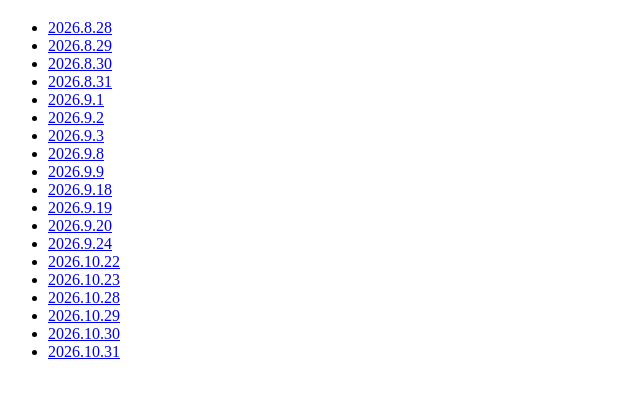
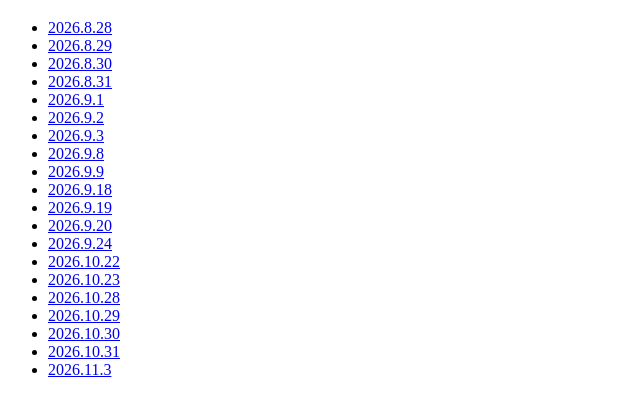
Before and after one commit to HarukiNaito/HarukiNaito.github.io, a plain HTML site: page diary.html in a window 1280 px wide. Shown: the part 70-486 px from the top of the page, without its empty margins (0-640 px from the left). Drawn offline with Linux system fonts and the light colour scheme.

Commit message:
Add files via upload

```diff
--- a/diary.html
+++ b/diary.html
@@ -27,6 +27,7 @@
         <li><a href="diary/2026-10-29.html">2026.10.29</a></li>
         <li><a href="diary/2026-10-30.html">2026.10.30</a></li>
         <li><a href="diary/2026-10-31.html">2026.10.31</a></li>
+        <li><a href="diary/2026-11-03.html">2026.11.3</a></li>
 
 
         <!-- ここに他の日記へのリンクを追加 -->
```
